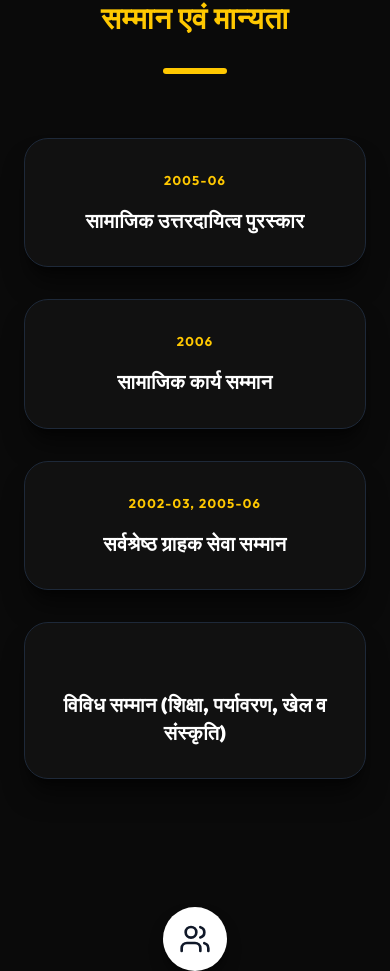
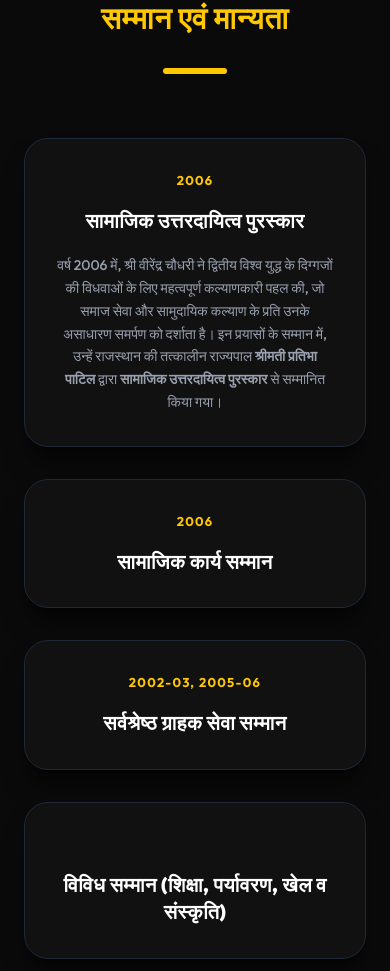
Before and after one commit to ParthKhiriya/virendra-chaudhary-website, a React (Vite) app: page /about in a window 390 px wide. Shown: the part 4056-5027 px from the top of the page. Built offline with nearby package versions, Linux system fonts and the light colour scheme.

Commit message:
Awards and Recognitions section from About page modified

```diff
--- a/src/locales/en.json
+++ b/src/locales/en.json
@@ -61,7 +61,7 @@
       "awards": {
         "title": "Awards & Recognitions",
         "items": [
-          { "year": "2005–06", "title": "Social Responsibility Award", "desc": "" },
+          { "year": "2006", "title": "Social Responsibility Award", "desc": "In 2006, Mr. Virender Choudhary undertook significant welfare initiatives for the widows of World War II veterans, demonstrating exceptional commitment to social service and community welfare. In recognition of these efforts, he was honored with the <strong>Social Responsibility Award</strong> by the then Governor of Rajasthan, <strong>Smt. Pratibha Patil</strong>." },
           { "year": "2006", "title": "Social Work Honour", "desc": "" },
           { "year": "2002–03, 2005–06", "title": "Best Customer Service Award", "desc": "" },
           { "year": "", "title": "Diverse Honours (Education, Environment, Sports & Culture)", "desc": "" }
--- a/src/locales/hi.json
+++ b/src/locales/hi.json
@@ -55,7 +55,7 @@
       "awards": {
         "title": "सम्मान एवं मान्यता",
         "items": [
-          { "year": "2005-06", "title": "सामाजिक उत्तरदायित्व पुरस्कार", "desc": "" },
+          { "year": "2006", "title": "सामाजिक उत्तरदायित्व पुरस्कार", "desc": "वर्ष 2006 में, श्री वीरेंद्र चौधरी ने द्वितीय विश्व युद्ध के दिग्गजों की विधवाओं के लिए महत्वपूर्ण कल्याणकारी पहल की, जो समाज सेवा और सामुदायिक कल्याण के प्रति उनके असाधारण समर्पण को दर्शाता है। इन प्रयासों के सम्मान में, उन्हें राजस्थान की तत्कालीन राज्यपाल <strong>श्रीमती प्रतिभा पाटिल</strong> द्वारा <strong>सामाजिक उत्तरदायित्व पुरस्कार</strong> से सम्मानित किया गया।" },
           { "year": "2006", "title": "सामाजिक कार्य सम्मान", "desc": "" },
           { "year": "2002-03, 2005-06", "title": "सर्वश्रेष्ठ ग्राहक सेवा सम्मान", "desc": "" },
           { "year": "", "title": "विविध सम्मान (शिक्षा, पर्यावरण, खेल व संस्कृति)", "desc": "" }
--- a/src/pages/About.tsx
+++ b/src/pages/About.tsx
@@ -201,7 +201,7 @@ export default function AboutPage() {
             <div className="w-16 h-1.5 bg-primary rounded-full mt-4" />
           </div>
 
-          <div className="grid grid-cols-1 sm:grid-cols-2 lg:grid-cols-4 gap-8 md:gap-12 text-center">
+          <div className="grid grid-cols-1 md:grid-cols-3 gap-8 md:gap-12 text-center">
             {awardsData.map((award, idx) => (
               <motion.div
                 key={idx}
@@ -209,7 +209,7 @@ export default function AboutPage() {
                 whileInView={{ opacity: 1, y: 0 }}
                 viewport={{ once: true }}
                 transition={{ delay: idx * 0.1 }}
-                tabIndex={0} className="bg-[#111111] flex flex-col items-center justify-center p-8 md:p-10 rounded-3xl border border-gray-800 shadow-xl shadow-black/50 hover:shadow-primary/10 hover:-translate-y-2 hover:border-primary/30 transition-all duration-300 relative group"
+                tabIndex={0} className={`bg-[#111111] flex flex-col items-center justify-center p-8 md:p-10 rounded-3xl border border-gray-800 shadow-xl shadow-black/50 hover:shadow-primary/10 hover:-translate-y-2 hover:border-primary/30 transition-all duration-300 relative group ${idx === 0 ? 'md:col-span-3' : ''}`}
               >
                 <div tabIndex={0} className="absolute inset-0 bg-gradient-to-b from-primary/5 to-transparent opacity-0 group-hover:opacity-100 transition-opacity duration-300 pointer-events-none rounded-3xl" />
                 <span className="text-[0.8rem] md:text-sm font-bold text-primary tracking-widest uppercase mb-4 block whitespace-nowrap min-h-[1.25rem]">
@@ -218,6 +218,12 @@ export default function AboutPage() {
                 <h4 tabIndex={0} className="text-xl md:text-2xl font-black text-white leading-snug tracking-wide group-hover:text-primary transition-colors duration-300 z-10">
                   {award.title}
                 </h4>
+                {award.desc && (
+                  <p
+                    className="mt-5 text-sm md:text-base text-gray-400 font-medium leading-relaxed max-w-4xl mx-auto z-10"
+                    dangerouslySetInnerHTML={{ __html: award.desc }}
+                  />
+                )}
               </motion.div>
             ))}
           </div>
```
